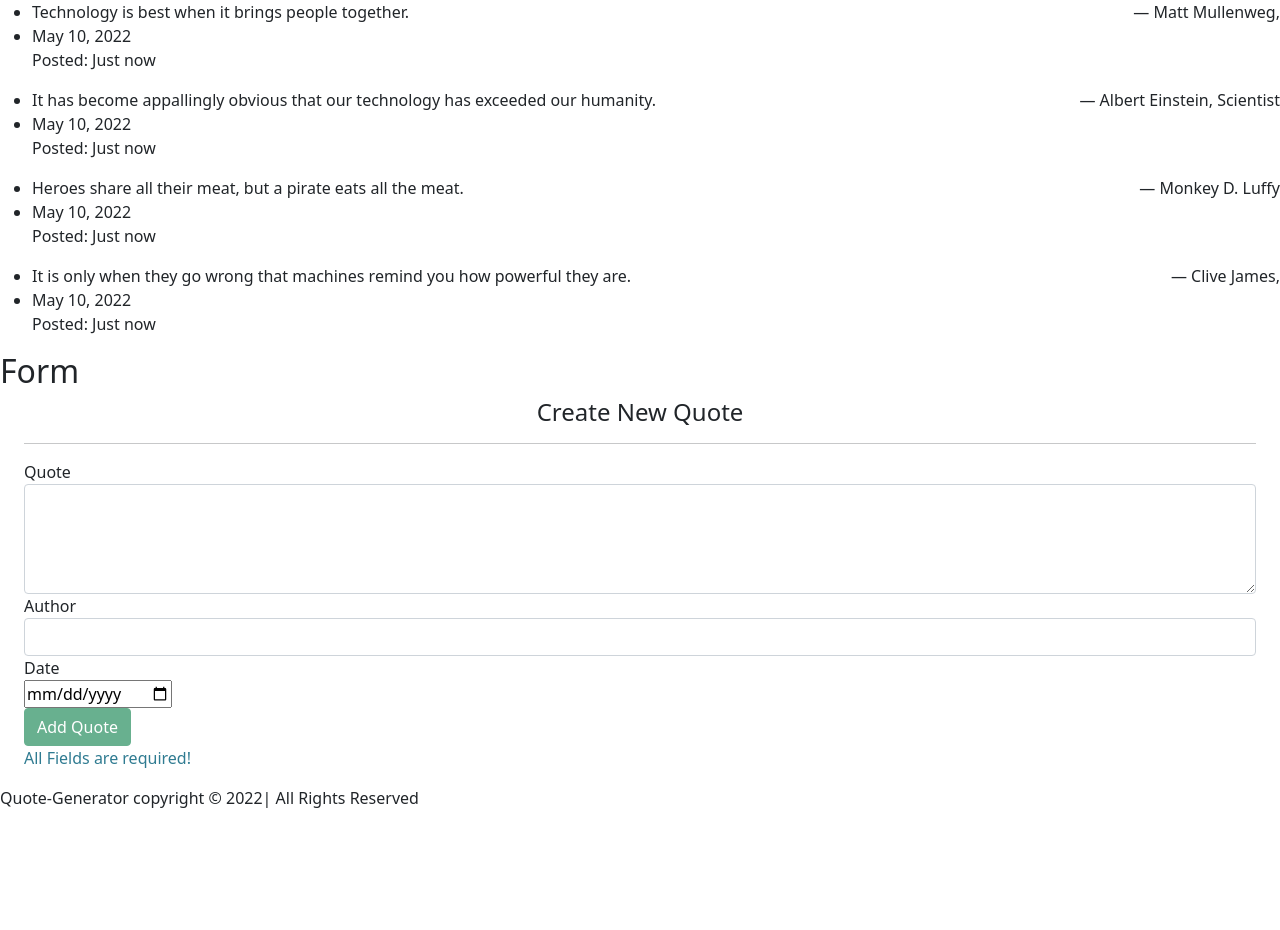
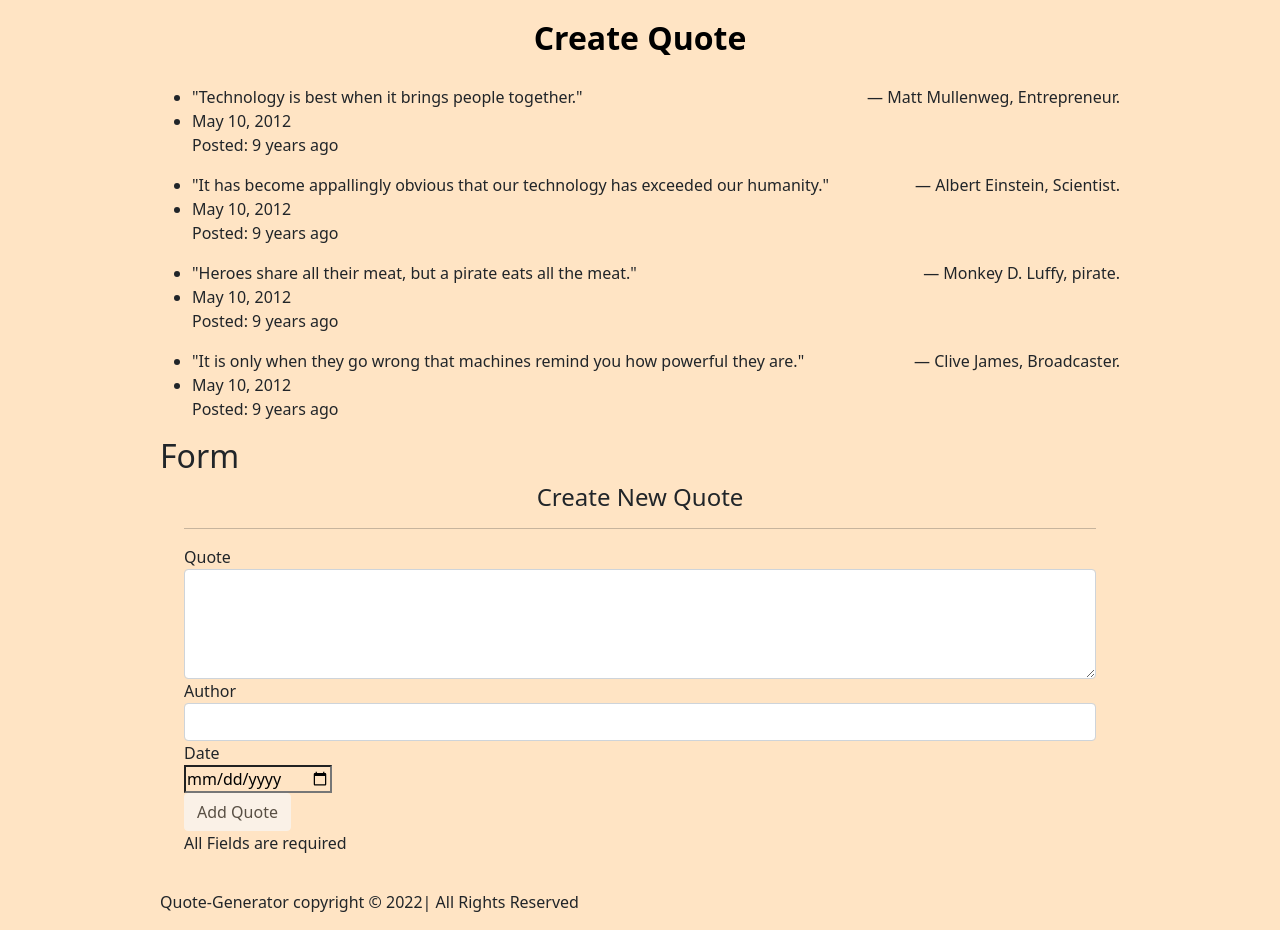
Before and after one commit to Netiar/Quote-proj, an Angular app: page / in a window 1280 px wide. Before the commit the page ends 826 px from the top, so only its background shows below. Built offline with nearby package versions, Linux system fonts and the light colour scheme.

Commit message:
modified style.css

```diff
--- a/src/app/quote-details/quote-details.component.html
+++ b/src/app/quote-details/quote-details.component.html
@@ -1,8 +1,6 @@
-<div class="vote" >
-     <p> <i class="fa-solid fa-thumbs-up "(click)='upvote()'  style="background-color: #2f7b91;"> &nbsp;{{quote.upvote}}</i></p>
-    <p><i class="fa-solid fa-thumbs-down " (click)='downvote()' style="background-color:  #2f7b91;"> &nbsp;{{quote.downvote}} </i></p>
-    <p><i class="fa-solid fa-trash" (click)= 'quoteDelete(true)'></i></p>
-
-
+<div class="voting-details">
+     <span><i class="fa-solid fa-thumbs-up "(click)='upvote()'  style="background-color: #000;"> &nbsp;{{quote.upvote}}</i></span>
+     <span><i class="fa-solid fa-thumbs-down " (click)='downvote()' style="background-color:  #000;"> &nbsp;{{quote.downvote}} </i></span>
+     <span><i class="fa-solid fa-trash" (click)= 'quoteDelete(true)'></i></span>
 
 </div>
--- a/src/app/quote-form/quote-form.component.html
+++ b/src/app/quote-form/quote-form.component.html
@@ -7,7 +7,7 @@
           <label for="text">Quote</label> <br>
           <textarea class="form-control" id="quote" rows="4"[(ngModel)]="newQuote.quote" name="quote" #quote='ngModel' required></textarea>
           <div [hidden]="quote.valid || quote.pristine" class="alert alert-danger">
-              <p style="color: red;">Quote is required</p>
+              <p style="color: black;">Quote is required</p>
             </div>
 
       </div>
@@ -16,7 +16,7 @@
           <label for="details">Author</label><br>
           <input type="text"  class="form-control"[(ngModel)]="newQuote.details" name="details" #details='ngModel' id="details"required>
           <div [hidden]="details.valid || details.pristine" class="alert alert-danger">
-              <p style="color: red;">Author is required</p>
+              <p style="color: black;">Author is required</p>
           </div>
 
       </div>
@@ -29,9 +29,9 @@
             </div>
 
       </div>
-      <button [disabled]="!quoteForm.valid"type="submit" class="btn btn-success">Add Quote</button>
-      <p class="form-error" *ngIf="!quoteForm.valid" style="color: #2f7b91 ;">
-          All Fields are required!
+      <button [disabled]="!quoteForm.valid"type="submit" class="btn btn-light">Add Quote</button>
+      <p class="form-error" *ngIf="!quoteForm.valid" >
+          All Fields are required
         </p>
   </form>
 </div>
--- a/src/app/quote/quote.component.css
+++ b/src/app/quote/quote.component.css
@@ -1,12 +1,20 @@
 h1{
     text-align: center;
-    margin-top: -10%;
-    background-color: #ececf0;
-    position: absolute;
-    display: inline-block;
-    padding: 2% 5%;
-    margin-left: 30%;
-    font-size: 2vw;
-    color: #2f7b91;
+    padding-top: 2%;
+    background-color: bisque;
+    position: relative;
+    font-size: 2.0em;
+    color: #000;
     font-weight: bolder;
+    justify-content: center;
 }
+
+.row
+{
+    padding-top: 2%;
+    padding-bottom: 2%;
+    background-color: bisque;
+    position: relative;
+    justify-content: center;
+    font-style: none;
+}
--- a/src/app/quote/quote.component.html
+++ b/src/app/quote/quote.component.html
@@ -1,4 +1,4 @@
-<h1>Quote Generator</h1>
+<h1>Create Quote</h1>
 <div class="row">
     <div class="column1">
 
--- a/src/app/quote/quote.component.ts
+++ b/src/app/quote/quote.component.ts
@@ -9,10 +9,10 @@ import {Quote} from "../quote"
 export class QuoteComponent implements OnInit {
 
   quotes:Quote[]=[
-    new Quote( 1, 'Technology is best when it brings people together.',' — Matt Mullenweg,',0,0,new Date(2022,4,10)),
-    new Quote(2, 'It has become appallingly obvious that our technology has exceeded our humanity.',' — Albert Einstein, Scientist', 0,0,new Date(2022,4,10)),
-    new Quote(3,'Heroes share all their meat, but a pirate eats all the meat.','— Monkey D. Luffy',0,0,new Date(2022,4,10)),
-    new Quote(4,'It is only when they go wrong that machines remind you how powerful they are.','—  Clive James,',0,0,new Date(2022,4,10))
+    new Quote( 1, ' "Technology is best when it brings people together." ',' — Matt Mullenweg, Entrepreneur.',0,0,new Date(2012,4,10)),
+    new Quote(2, '"It has become appallingly obvious that our technology has exceeded our humanity."',' — Albert Einstein, Scientist.', 0,0,new Date(2012,4,10)),
+    new Quote(3,'"Heroes share all their meat, but a pirate eats all the meat."','— Monkey D. Luffy, pirate.',0,0,new Date(2012,4,10)),
+    new Quote(4,'"It is only when they go wrong that machines remind you how powerful they are."','—  Clive James, Broadcaster.',0,0,new Date(2012,4,10))
 
   ]
 
--- a/src/index.html
+++ b/src/index.html
@@ -7,8 +7,10 @@
   <meta name="viewport" content="width=device-width, initial-scale=1">
   <link rel="icon" type="image/x-icon" href="favicon.ico">
   <link href="https://cdn.jsdelivr.net/npm/bootstrap@5.0.2/dist/css/bootstrap.min.css" rel="stylesheet" integrity="sha384-EVSTQN3/azprG1Anm3QDgpJLIm9Nao0Yz1ztcQTwFspd3yD65VohhpuuCOmLASjC" crossorigin="anonymous">
+
 </head>
 <body>
   <app-root></app-root>
+  <!---<script src="https://kit.fontawesome.com/c3a15dab4b.js" crossorigin="anonymous"></script>-->
 </body>
 </html>
--- a/src/styles.css
+++ b/src/styles.css
@@ -1 +1,12 @@
-/* You can add global styles to this file, and also import other style files */
+*
+{
+    background-color: bisque;
+}
+
+body
+{
+    background-color: bisque;
+    width: 75%;
+    margin-left: auto;
+    margin-right: auto;
+}
```
